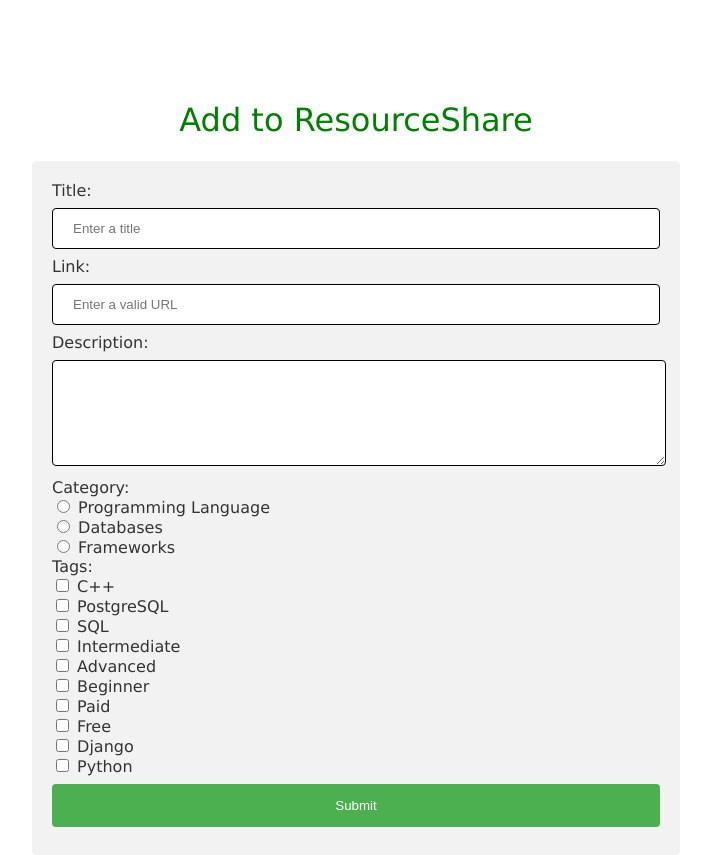
After one commit to sophkees1/ResourceShare, a Django app: page /resources/post/ in a window 1280 px wide. The commit adds this page. Shown: the whole page, without its empty margins (284-995 px from the left). Run offline with Django 4.2, Linux system fonts and the light colour scheme.

Commit message:
adding features such as picking tags and a category for each new resource

```diff
--- /dev/null
+++ b/apps/resources/form.py
@@ -0,0 +1,41 @@
+from django import forms
+
+
+class PostResourceForm(forms.Form):
+    title = forms.CharField(
+        widget=forms.TextInput(
+            attrs={"class": "title-input",
+                "placeholder": "Enter a title"})) # input with type="text"
+
+    link = forms.URLField(
+        widget=forms.TextInput(
+            attrs={"class": "link-input",
+                "placeholder": "Enter a valid URL"}))
+
+    description = forms.CharField(
+        widget=forms.Textarea(
+            attrs={"class": "description-input"}))
+
+    category = forms.ChoiceField(
+        widget=forms.RadioSelect,
+            choices=[
+                ("3", "Programming Language"),
+                ("2", "Databases"),
+                ("5", "Frameworks"),
+            ])
+
+    tags = forms.MultipleChoiceField(
+        required=False,
+        widget=forms.CheckboxSelectMultiple,
+        choices=(
+            ("10", "C++"),
+            ("9", "PostgreSQL"),
+            ("8", "SQL"),
+            ("7", "Intermediate"),
+            ("6", "Advanced"),
+            ("5", "Beginner"),
+            ("4", "Paid"),
+            ("3", "Free"),
+            ("2", "Django"),
+            ("1", "Python"),
+    ))
--- a/apps/resources/urls.py
+++ b/apps/resources/urls.py
@@ -3,5 +3,6 @@ from . import views
 
 urlpatterns = [
     path("", views.home_page, name="home_page"),
-    path("resources/<int:id>", views.resource_detail, name="resource-detail")
+    path("resources/<int:id>", views.resource_detail, name="resource-detail"),
+    path("resources/post/", views.resource_post, name="resource-post")
 ]
--- a/apps/resources/views.py
+++ b/apps/resources/views.py
@@ -1,4 +1,4 @@
-from django.shortcuts import render
+from django.shortcuts import render, redirect
 from django.http import HttpResponse
 from django.views.generic import TemplateView
 from django.db.models import Count, Avg
@@ -6,7 +6,7 @@ from django.db.models import Count, Avg
 from .models import Resources, Tag, Review, Rating
 from apps.user.models import User
 from .utils import generate_cat_count_list
-
+from .form import PostResourceForm
 
 
 def home_page(request):
@@ -51,7 +51,36 @@ def resource_detail(request, id):
     )
 
 
-
+def resource_post(request):
+    #Unbound- User made a GET request
+    if request.method == "GET":
+        form = PostResourceForm()
+        return render(
+            request,
+            "resources/resource_post.html",
+            {"form": form}
+        )
+    else:
+        # Bound- User made a POST request
+        form = PostResourceForm(request.POST)
+        # validation
+        # .is_valid() method
+        # .cleaned_data attribute
+        if form.is_valid():
+            new_data = form.cleaned_data
+            new_data["user_id_id"] = 1
+            resource = Resources.objects.create(
+                user_id_id=new_data["user_id_id"],
+                cat_id_id=new_data["category"],  # Assuming category is a ForeignKey
+                title=new_data["title"],
+                description=new_data["description"],
+                link=new_data["link"],
+            )
+            # Create a list of selected tag IDs
+            tag_ids = new_data.get("tags", [])
+            # Associate the selected tags with the resource
+            resource.tags.set(tag_ids)
+            return redirect(home_page)
 
 
 
--- a/apps/user/models.py
+++ b/apps/user/models.py
@@ -6,3 +6,6 @@ from django.contrib.auth.models import AbstractUser
 class User(AbstractUser):
     title = models.CharField(max_length=100, null=True, blank=True, help_text="Your profession")
     bio = models.TextField(default="", blank=True)
+
+    class Meta:
+        ordering = ["username"]
--- a/apps/user/templatetags/custom_filter.py
+++ b/apps/user/templatetags/custom_filter.py
@@ -5,7 +5,7 @@ register = template.Library()
 
 @register.filter
 def cap_all_but_upper_first(value):
-    if value == "admin":
+    if value == "Admin":
         return value.upper()
     else:
         return value.capitalize()
--- /dev/null
+++ b/static/css/form.css
@@ -0,0 +1,48 @@
+.resource-form {
+    border-radius: 5px;
+    background-color: #f2f2f2;
+    padding: 20px;
+    max-width: 50%;
+    margin: auto;
+}
+
+.resource-form input[type="text"], input[type="url"] {
+    width: 100%;
+    padding: 12px 20px;
+    margin: 8px 0;
+    display: inline-block;
+    border: 1px solid black;
+    border-radius: 4px;
+    box-sizing: border-box;
+}
+
+.resource-form textarea {
+    width: 100%;
+    height: 100px;
+    border: 1px solid black;
+    border-radius: 4px;
+    margin: 8px 0;
+}
+
+.resource-form input[type=submit] {
+    width: 100%;
+    background-color: #4CAF50;
+    color: white;
+    padding: 14px 20px;
+    margin: 8px 0;
+    border: none;
+    border-radius: 4px;
+    cursor: pointer;
+}
+
+.resource-form input[type=submit]:hover {
+    background-color: #45a049;
+}
+
+.form-cat {
+    margin-top: 10px;
+}
+
+.form-tag {
+    margin-top: 10px;
+}
--- a/static/css/main.css
+++ b/static/css/main.css
@@ -6,7 +6,7 @@ body {
 
 h1{
     text-align: center;
-    color:blue;
+    color:green;
     font-size: xx-large;
     font-weight: 200;
 }
--- /dev/null
+++ b/templates/resources/resource_post.html
@@ -0,0 +1,20 @@
+{% extends 'base.html' %}
+{% load static %}
+<!---->
+{% block title %}{{ block.super }} - Post {% endblock title %}
+<!---->
+{% block stylesheet %}
+{{ block.super }}
+<link rel='stylesheet' type='text/css' href="{% static 'css/form.css' %}"/>
+{% endblock stylesheet %}
+<!---->
+{% block content %}
+<h1>Add to ResourceShare</h1>
+<div class='resource-form'>
+    <form method='post' action="{% url 'resource-post' %}">
+        {% csrf_token %}{{ form }}
+
+        <input type='submit' value='Submit' />
+    </form>
+</div>
+{% endblock content %}
```
Also changed, not shown: templates/resources/home.html (+4 -4 lines), templates/resources/post.html (added, +58 -0 lines).
